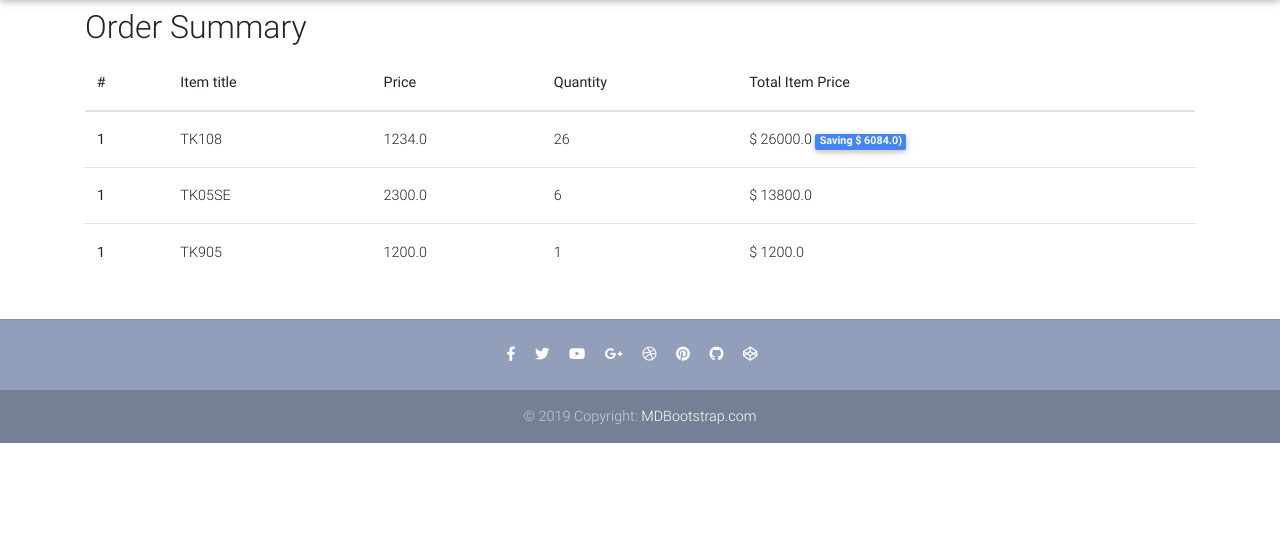
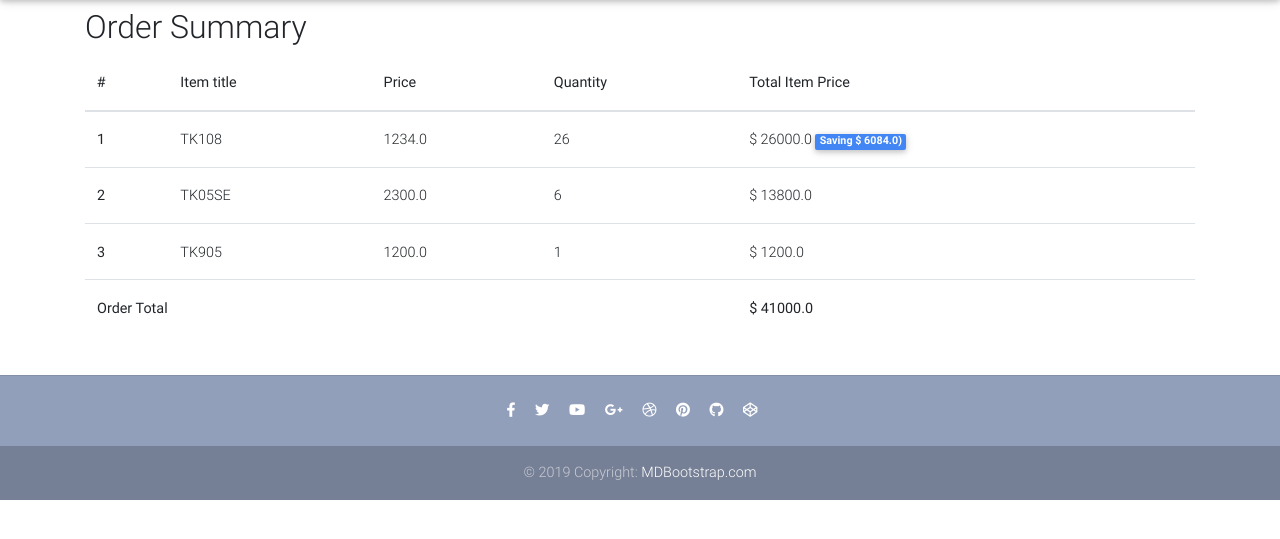
Before and after one commit to andriyav/e_commerse, a Django app: page /order-summary/ in a window 1280 px wide. Shown: the part 64-603 px from the top of the page. Run offline with Django 4.2, Linux system fonts and the light colour scheme; a user stored in the database is signed in; data comes from the database, SQL or seed files in the repository; both versions use the stored data as it was after the commit; some libraries are stand-ins or nearby versions.

Commit message:
order_summary, total

```diff
--- a/djecommerce/core/models.py
+++ b/djecommerce/core/models.py
@@ -62,6 +62,11 @@ class OrderItem(models.Model):
     def get_amount_saved(self):
         return self.get_total_item_price() - self.get_total_discount_price()
 
+    def get_final_price(self):
+        if self.item.discount_price:
+            return self.get_total_discount_price()
+        return self.get_total_item_price()
+
 
 class Order(models.Model):
     user = models.ForeignKey(settings.AUTH_USER_MODEL,
@@ -73,3 +78,9 @@ class Order(models.Model):
 
     def __str__(self):
         return self.user.username
+
+    def get_total(self):
+        total = 0
+        for order_item in self.items.all():
+            total += order_item.get_final_price()
+        return total
--- a/djecommerce/core/templates/navbar.html
+++ b/djecommerce/core/templates/navbar.html
@@ -34,7 +34,7 @@
         <ul class="navbar-nav nav-flex-icons">
           {% if request.user.is_authenticated %}
           <li class="nav-item">
-            <a href="#" class="nav-link waves-effect">
+            <a href="{% url 'core:order-summary' %}" class="nav-link waves-effect">
               <span class="badge red z-depth-1 mr-1"> {{ request.user|cart_item_count }} </span>
               <i class="fas fa-shopping-cart"></i>
               <span class="clearfix d-none d-sm-inline-block"> Cart </span>
--- a/djecommerce/core/templates/order_summary.html
+++ b/djecommerce/core/templates/order_summary.html
@@ -20,7 +20,7 @@
     <tbody>
     {% for order_item in object.items.all %}
       <tr>
-        <th scope="row">1</th>
+        <th scope="row">{{ forloop.counter }}</th>
         <td>{{order_item.item.title}}</td>
         <td>{{order_item.item.price}}</td>
         <td>{{order_item.quantity}}</td>
@@ -33,8 +33,13 @@
           {% endif %}
 
         </td>
-      </tr>
+        </tr>
+
     {% endfor %}
+           <tr>
+             <td colspan="4"><b>Order Total</b></td>
+             <td><b>$ {{ object.get_total }} </b></td>
+        </tr>
 
     </tbody>
   </table>
```
Also changed, not shown: djecommerce/db.sqlite3.
